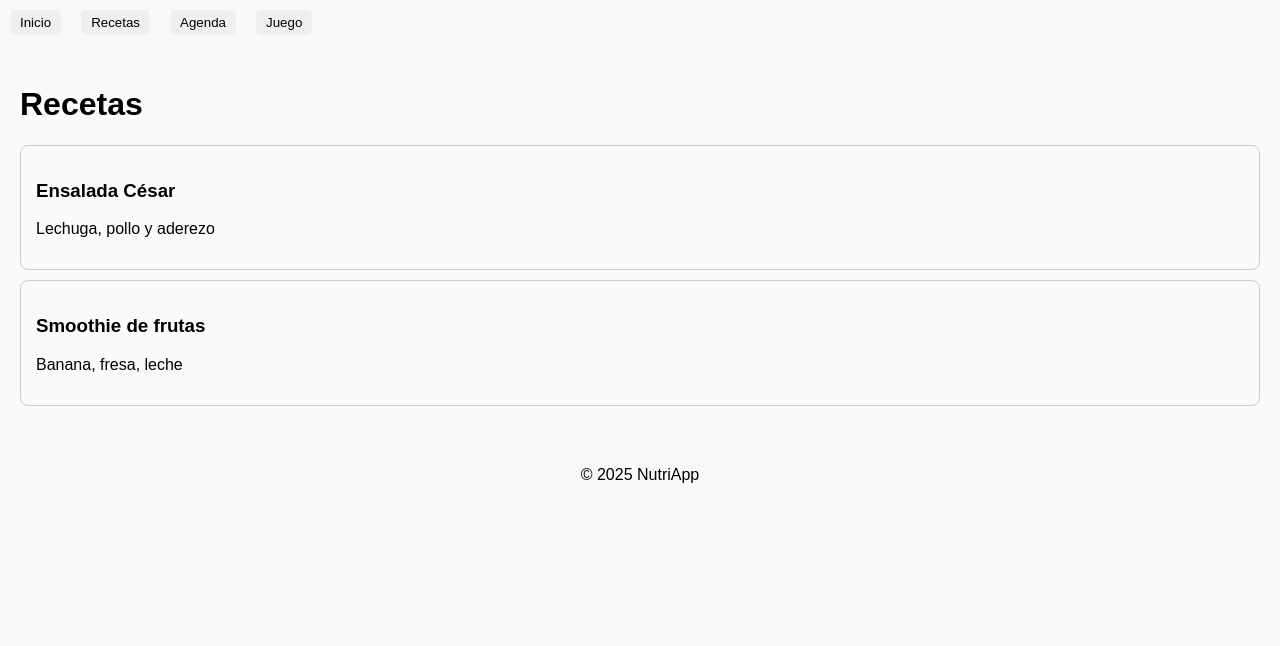
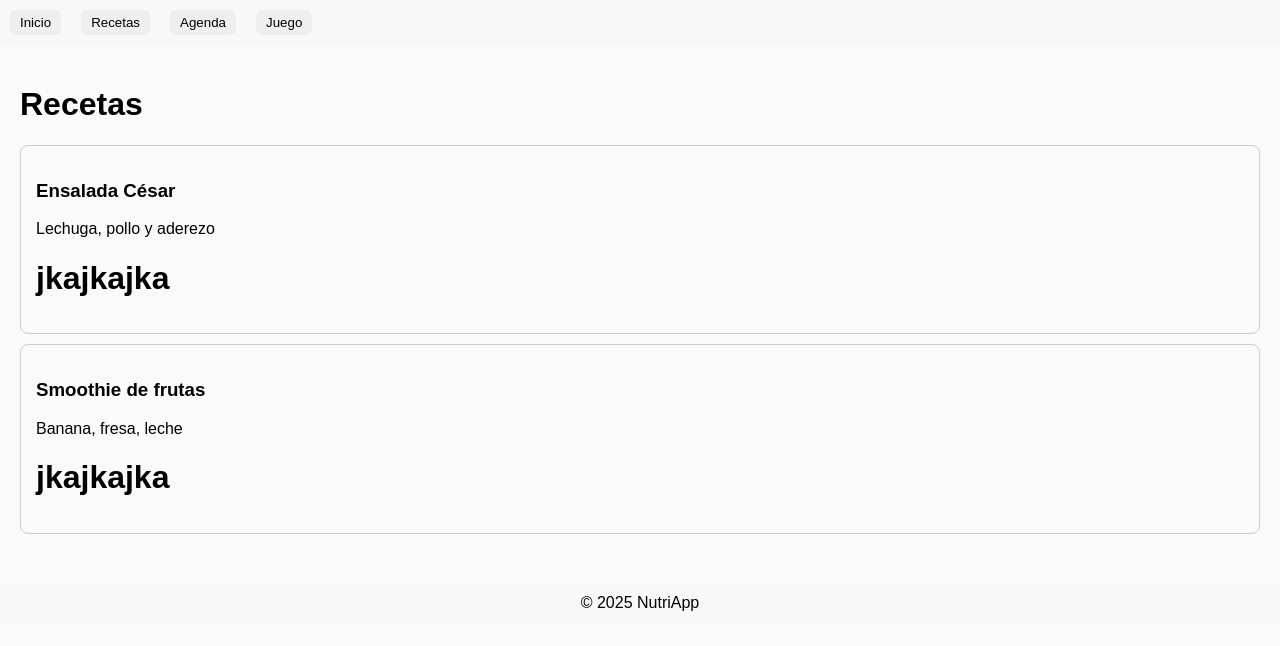
Before and after one commit to FranciscoRossetto/Pagina-para-nutricionista-interactiva, a React (Vite) app: page / in a window 1280 px wide. Both pictures are taken after a click on the button "Recetas". Shown: the top 646 px of the page. Built offline with nearby package versions, Linux system fonts and the light colour scheme; the HTML template or start-up script is replaced by a standard one.

Commit message:
cambioprueba

```diff
--- a/src/components/RecipeCard.tsx
+++ b/src/components/RecipeCard.tsx
@@ -8,6 +8,7 @@ export const RecipeCard = ({ title, description }: RecipeProps) => {
     <div className="card">
       <h3>{title}</h3>
       <p>{description}</p>
+      <h1>jkajkajka</h1>
     </div>
   );
 };
```
